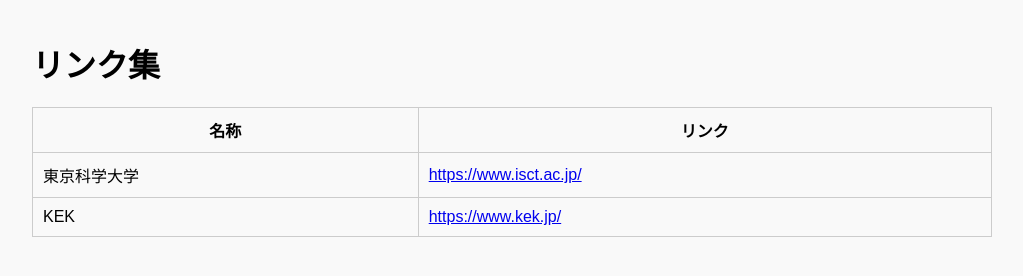
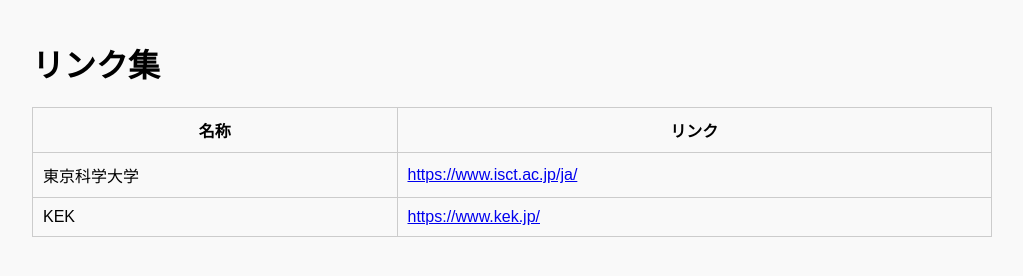
Before and after one commit to Hiroki-Sugahara/my-links, a plain HTML site: page index.html in a window 1280 px wide. Shown: the whole page, without its empty margins (8-1031 px from the left). Drawn offline with Linux system fonts and the light colour scheme.

Commit message:
Update index.html

```diff
--- a/index.html
+++ b/index.html
@@ -14,7 +14,7 @@
     </tr>
     <tr>
       <td>東京科学大学</td>
-      <td><a href="https://www.tus.ac.jp/">https://www.isct.ac.jp/</a></td>
+      <td><a href="https://www.tus.ac.jp/">https://www.isct.ac.jp/ja/</a></td>
     </tr>
     <tr>
       <td>KEK</td>
```
